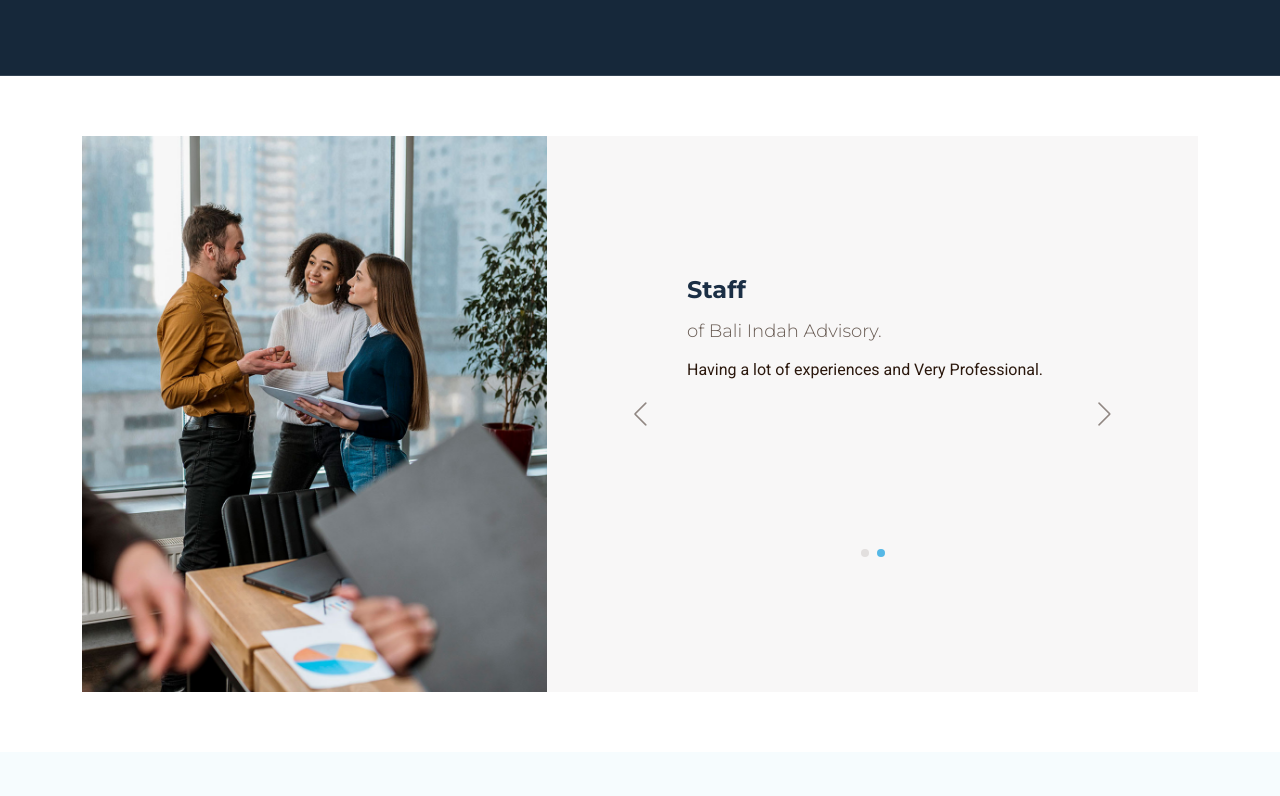
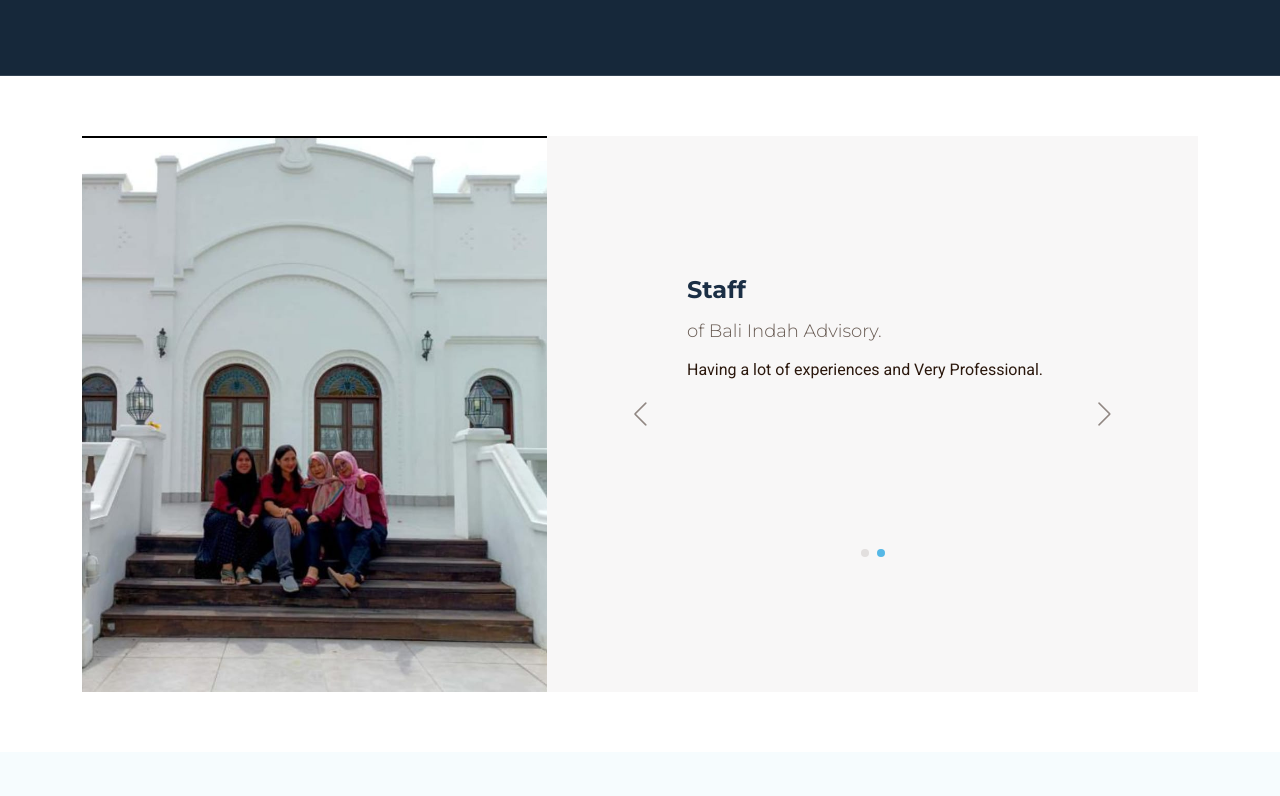
Before and after one commit to darrellhaidar/baliindahadvisory, a plain HTML site: page about.html in a window 1280 px wide. Shown: the part 1000-1796 px from the top of the page. Drawn offline with Linux system fonts and the light colour scheme.

Commit message:
ubah photo

```diff
--- a/about.html
+++ b/about.html
@@ -134,7 +134,7 @@
                 <div class="row g-0">
 
                   <div class="col-xl-5 img-bg" data-aos="fade-up" data-aos-delay="100">
-                    <img src="assets/img/why-us-bg.jpg" alt="">
+                    <img src="assets/img/staff.jpg" alt="">
                   </div>
 
                   <div class="col-xl-7 slides position-relative" data-aos="fade-up" data-aos-delay="200">
```
Also changed, not shown: assets/img/staff.jpg (added), assets/img/why-us-bg.jpg (deleted).
